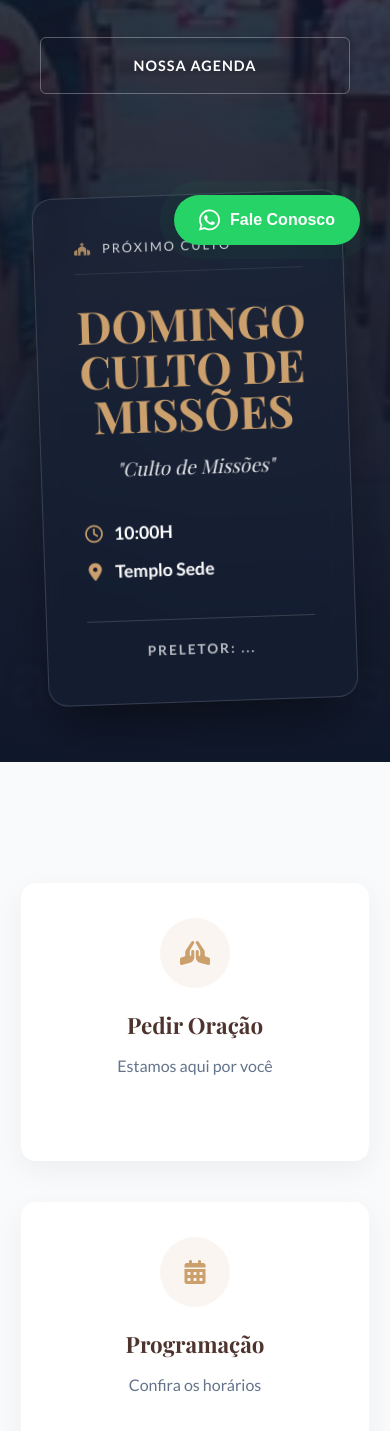
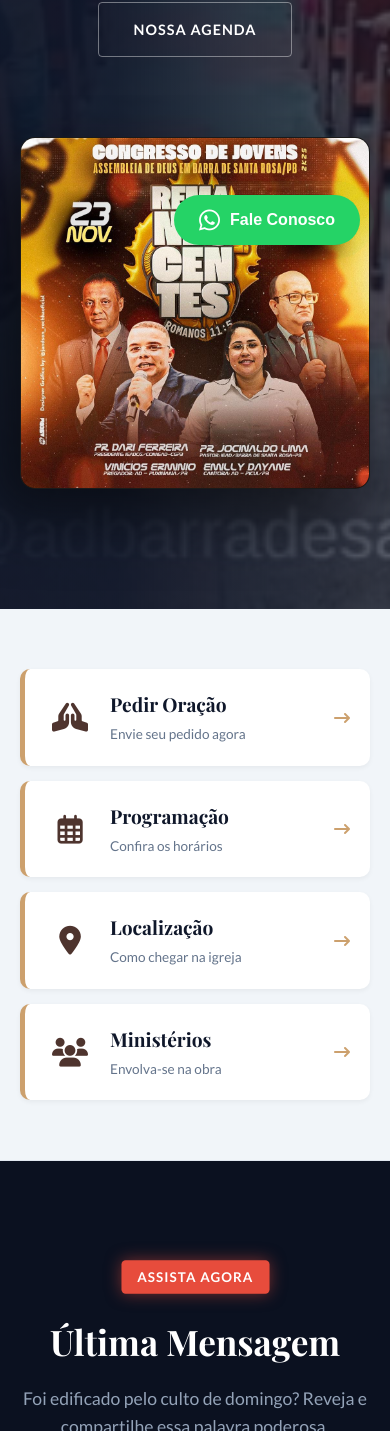
Before and after one commit to naldxjr/site-ad-barra, a plain HTML site: page index.html in a window 390 px wide. Shown: the part 569-2000 px from the top of the page. Drawn offline with nearby package versions, Linux system fonts and the light colour scheme.

Commit message:
Atualizando o home

```diff
--- a/css/home.css
+++ b/css/home.css
@@ -1,11 +1,15 @@
+/* --- HERO SECTION (Ajuste de Espaçamento) --- */
 .hero-master {
     position: relative;
-    min-height: 100vh;
+    /* Reduzi de 115vh para 95vh para subir o conteúdo */
+    min-height: 95vh;
     display: flex;
     align-items: center;
     background-color: #0f172a;
     overflow: hidden;
-    padding-top: 80px;
+    /* Reduzi o padding-top para aproximar do menu */
+    padding-top: 90px;
+    padding-bottom: 120px;
 }
 
 .hero-bg-texture {
@@ -14,8 +18,9 @@
     left: 0;
     width: 100%;
     height: 100%;
+    /* Substitua 'FOTO-HERO.jpeg' pela sua imagem de fundo */
     background-image:
-        linear-gradient(to bottom, rgba(15, 23, 42, 0.7), #0f172a),
+        linear-gradient(to right, rgba(15, 23, 42, 0.95) 30%, rgba(15, 23, 42, 0.7)),
         url('../img/FOTO-HERO.jpeg');
     background-size: cover;
     background-position: center;
@@ -27,17 +32,18 @@
     margin: 0 auto;
     width: 100%;
     display: flex;
-    align-items: center;
+    align-items: center; /* Alinha Texto e Cartaz pelo centro vertical */
     justify-content: space-between;
     padding: 0 20px;
     position: relative;
     z-index: 2;
-    gap: 60px;
+    gap: 40px;
 }
 
 .hero-content {
-    flex: 1;
+    flex: 1; /* Ocupa o espaço restante */
     color: white;
+    max-width: 600px; /* Limita largura do texto para não esticar demais */
 }
 
 .hero-tag {
@@ -50,12 +56,13 @@
     text-transform: uppercase;
     letter-spacing: 2px;
     margin-bottom: 25px;
-    color: rgba(255, 255, 255, 0.8);
+    color: rgba(255, 255, 255, 0.9);
+    background: rgba(255, 255, 255, 0.05);
     backdrop-filter: blur(5px);
 }
 
 .hero-content h1 {
-    font-size: 3.8rem;
+    font-size: 3.5rem; /* Tamanho ajustado para elegância */
     line-height: 1.1;
     margin-bottom: 25px;
     font-family: var(--fonte-titulos);
@@ -68,11 +75,12 @@
 }
 
 .hero-content p {
-    font-size: 1.2rem;
+    font-size: 1.15rem;
     color: #cbd5e1;
     margin-bottom: 40px;
     max-width: 550px;
     line-height: 1.7;
+    font-family: 'DM Sans', sans-serif;
 }
 
 .hero-botoes {
@@ -83,190 +91,182 @@
 .btn-hero-outline {
     background: transparent;
     color: white;
-    padding: 16px 32px;
-    border-radius: 6px;
-    font-weight: 800;
+    padding: 15px 35px;
+    border-radius: 4px;
+    font-weight: 700;
     text-decoration: none;
     text-transform: uppercase;
     letter-spacing: 1px;
     font-size: 0.9rem;
-    border: 1px solid rgba(255, 255, 255, 0.3);
+    border: 1px solid rgba(255, 255, 255, 0.4);
     transition: all 0.3s;
 }
 
 .btn-hero-outline:hover {
     border-color: var(--cor-ouro);
-    color: var(--cor-ouro);
-    background: rgba(255, 255, 255, 0.05);
+    color: var(--cor-primaria);
+    background-color: var(--cor-ouro);
 }
 
+/* Área do Cartaz */
 .hero-poster {
-    flex: 0.8;
+    flex: 0 0 450px; /* Largura fixa ideal para cartaz vertical */
     display: flex;
-    justify-content: flex-end;
+    justify-content: center;
+    perspective: 1000px;
 }
 
-.glass-card {
-    background: rgba(20, 30, 50, 0.6);
-    backdrop-filter: blur(12px);
-    -webkit-backdrop-filter: blur(12px);
-    border: 1px solid rgba(255, 255, 255, 0.15);
-    border-radius: 20px;
-    padding: 40px;
-    color: #fff;
+/* Container da Imagem do Cartaz */
+.flyer-container {
     width: 100%;
-    max-width: 400px;
-    box-shadow: 0 25px 50px -12px rgba(0,0,0,0.5);
-    transform: rotate(-2deg);
-    transition: transform 0.5s ease;
+    border-radius: 15px;
+    overflow: hidden;
+    box-shadow: -30px 30px 60px rgba(0,0,0,0.5); /* Sombra forte para destacar */
+    border: 1px solid rgba(255,255,255,0.1);
+    transform: rotateY(-10deg) rotateX(5deg); /* Leve inclinação 3D */
+    transition: all 0.5s ease;
+    background-color: #000;
 }
 
-.glass-card:hover {
-    transform: rotate(0deg) translateY(-5px);
+.flyer-container img {
+    width: 100%;
+    height: auto;
+    display: block;
 }
 
-.glass-header {
-    font-size: 0.8rem;
-    letter-spacing: 2px;
-    opacity: 0.8;
-    margin-bottom: 30px;
+.flyer-container:hover {
+    transform: rotateY(0deg) rotateX(0deg) scale(1.02); /* Endireita ao passar mouse */
+    border-color: var(--cor-ouro);
+    box-shadow: 0 20px 50px rgba(0,0,0,0.6);
+}
+
+/* Responsividade Básica Hero */
+@media (max-width: 900px) {
+    .hero-master {
+        min-height: auto;
+        padding-top: 120px;
+        padding-bottom: 80px;
+    }
+
+    .container-hero {
+        flex-direction: column;
+        text-align: center;
+    }
+
+    .hero-poster {
+        flex: 1;
+        width: 100%;
+        max-width: 350px;
+        margin-top: 40px;
+    }
+
+    .flyer-container {
+        transform: none; /* Remove efeito 3D no celular */
+    }
+
+    .hero-content h1 {
+        font-size: 2.5rem;
+    }
+
+    .hero-botoes {
+        justify-content: center;
+    }
+}
+/* --- CARD DE ATALHO (Clicável & Elegante) --- */
+/* --- SEÇÃO ATALHOS PRO (Action Cards) --- */
+.secao-atalhos-pro {
+    padding: 60px 20px;
+    background-color: #f1f5f9; /* Um cinza um pouco mais sólido para contraste */
+    position: relative;
+    border-bottom: 1px solid #e2e8f0;
+}
+
+.grid-atalhos-pro {
+    display: grid;
+    grid-template-columns: repeat(auto-fit, minmax(260px, 1fr));
+    gap: 25px;
+    max-width: 1200px;
+    margin: 0 auto;
+}
+
+/* O Cartão em si */
+.card-action {
+    background: white;
+    padding: 25px;
+    border-radius: 10px;
     display: flex;
     align-items: center;
-    gap: 10px;
-    border-bottom: 1px solid rgba(255,255,255,0.1);
-    padding-bottom: 15px;
+    text-decoration: none;
+    transition: all 0.3s cubic-bezier(0.25, 0.8, 0.25, 1);
+
+    /* Detalhe Premium: Borda Lateral Dourada */
+    border-left: 5px solid var(--cor-ouro);
+
+    /* Sombra inicial */
+    box-shadow: 0 4px 6px -1px rgba(0, 0, 0, 0.05), 0 2px 4px -1px rgba(0, 0, 0, 0.03);
+    position: relative;
+    overflow: hidden;
 }
 
-.glass-header i {
-    color: var(--cor-ouro);
+/* Efeito Hover (Mouse) */
+.card-action:hover {
+    transform: translateY(-5px); /* Sobe um pouco */
+    box-shadow: 0 20px 25px -5px rgba(0, 0, 0, 0.1), 0 10px 10px -5px rgba(0, 0, 0, 0.04);
 }
 
-.glass-content h2 {
-    font-family: var(--fonte-titulos);
-    font-size: 2.8rem;
-    line-height: 1;
-    color: var(--cor-ouro);
-    margin-bottom: 15px;
+/* Efeito Active (Clique/Toque) - Sensação tátil */
+.card-action:active {
+    transform: scale(0.98);
+    background-color: #fafafa;
 }
 
-.glass-content .tema {
-    font-style: italic;
-    font-size: 1.2rem;
-    margin-bottom: 35px;
-    opacity: 0.9;
-    font-family: 'Playfair Display', serif;
+/* Ícone à Esquerda */
+.icon-side {
+    font-size: 1.8rem;
+    color: var(--cor-primaria);
+    width: 50px;
+    display: flex;
+    justify-content: center;
+    transition: color 0.3s;
 }
 
-.info-detalhes p {
-    margin: 10px 0;
-    font-size: 1.1rem;
-    font-weight: 700;
-    display: flex;
-    align-items: center;
-    gap: 10px;
+.card-action:hover .icon-side {
+    color: var(--cor-ouro); /* Fica dourado no hover */
 }
 
-.info-detalhes i {
-    color: var(--cor-ouro);
-    width: 20px;
-    text-align: center;
+/* Texto no Meio */
+.text-side {
+    flex: 1; /* Ocupa o espaço do meio */
+    padding-left: 15px;
+    display: flex;
+    flex-direction: column;
 }
 
-.glass-footer {
-    margin-top: 35px;
-    padding-top: 20px;
-    border-top: 1px solid rgba(255,255,255,0.15);
-    font-size: 0.85rem;
-    letter-spacing: 2px;
-    text-align: center;
-    text-transform: uppercase;
+.text-side h3 {
+    font-family: var(--fonte-titulos);
+    color: #0f172a;
+    font-size: 1.2rem;
+    margin: 0 0 4px 0;
     font-weight: 700;
-    color: rgba(255,255,255,0.7);
 }
 
-.acesso-rapido {
-    padding: 80px 20px;
-    background-color: #f8fafc;
+.text-side span {
+    color: #64748b;
+    font-size: 0.85rem;
+    font-weight: 500;
 }
 
-.grid-icones {
-    display: grid;
-    grid-template-columns: repeat(auto-fit, minmax(240px, 1fr));
-    gap: 30px;
-    max-width: 1200px;
-    margin: 0 auto;
-    margin-top: -120px;
-    position: relative;
-    z-index: 10;
+/* Seta à Direita */
+.arrow-side {
+    color: #cbd5e1; /* Cinza claro inicialmente */
+    font-size: 1.2rem;
+    transition: all 0.3s ease;
 }
 
-.item-icone {
-    background: white;
-    padding: 35px;
-    border-radius: 16px;
-    text-align: center;
-    text-decoration: none;
-    box-shadow: 0 10px 30px rgba(0, 0, 0, 0.05);
-    transition: all 0.3s cubic-bezier(0.4, 0, 0.2, 1);
-    border: 1px solid rgba(0,0,0,0.03);
-    cursor: pointer;
-    display: flex;
-    flex-direction: column;
-    align-items: center;
-    border-bottom: 3px solid transparent;
-}
-
-.item-icone:hover {
-    transform: translateY(-10px);
-    box-shadow: 0 20px 40px rgba(14, 42, 71, 0.15);
-    border-bottom-color: var(--cor-ouro);
-}
-
-.circulo-icone {
-    width: 70px;
-    height: 70px;
-    background-color: rgba(204, 160, 109, 0.1);
-    color: var(--cor-ouro);
-    border-radius: 50%;
-    display: flex;
-    align-items: center;
-    justify-content: center;
-    font-size: 2rem;
-    margin-bottom: 20px;
-    transition: all 0.3s;
-}
-
-.item-icone:hover .circulo-icone {
-    background-color: var(--cor-ouro);
+/* Animação da Seta no Hover */
+.card-action:hover .arrow-side {
     color: var(--cor-primaria);
-    transform: scale(1.1);
-}
-
-.item-icone h3 {
-    color: var(--cor-primaria);
-    font-size: 1.4rem;
-    margin-bottom: 10px;
-    font-family: var(--fonte-titulos);
-}
-
-.item-icone p {
-    color: #64748b;
-    font-size: 1rem;
-    margin: 0;
-    line-height: 1.5;
-}
-
-.seta-link {
-    margin-top: 20px;
-    color: var(--cor-ouro);
-    opacity: 0;
-    transform: translateX(-10px);
-    transition: all 0.3s;
-}
-
-.item-icone:hover .seta-link {
-    opacity: 1;
-    transform: translateX(0);
+    transform: translateX(5px); /* Move para a direita */
 }
 
 .secao-cinema {
--- a/css/mobile.css
+++ b/css/mobile.css
@@ -1,9 +1,14 @@
-@media (max-width: 850px) {
+@media (max-width: 900px) {
 
-    /* --- 1. CABEÇALHO E BOTÃO --- */
     .header-principal {
-        position: relative;
-        padding: 10px 0;
+        position: fixed;
+        top: 0;
+        left: 0;
+        width: 100%;
+        background-color: white;
+        padding: 15px 0;
+        box-shadow: 0 2px 10px rgba(0,0,0,0.1);
+        z-index: 1000;
     }
 
     .container-menu {
@@ -11,6 +16,10 @@
         display: flex;
         justify-content: space-between;
         align-items: center;
+    }
+
+    .logo {
+        z-index: 1002;
     }
 
     .btn-mobile {
@@ -31,45 +40,40 @@
         display: block;
         width: 100%;
         height: 3px;
-        background-color: var(--cor-primaria);
+        background-color: #0f172a;
         border-radius: 2px;
         transition: 0.3s;
     }
 
-    /* Animação do X */
-    #nav-principal.active~.btn-mobile .linha:nth-child(1) {
+    #nav-principal.active ~ .btn-mobile .linha:nth-child(1) {
         transform: translateY(10px) rotate(45deg);
     }
 
-    #nav-principal.active~.btn-mobile .linha:nth-child(2) {
+    #nav-principal.active ~ .btn-mobile .linha:nth-child(2) {
         opacity: 0;
     }
 
-    #nav-principal.active~.btn-mobile .linha:nth-child(3) {
+    #nav-principal.active ~ .btn-mobile .linha:nth-child(3) {
         transform: translateY(-11px) rotate(-45deg);
     }
 
-    /* --- 2. O MENU (LISTINHA DESCENDO) --- */
     #nav-principal {
         display: block;
-        position: absolute;
-        top: 100%;
-        left: 0;
-        width: 100%;
-        background-color: var(--cor-primaria);
-        box-shadow: 0 10px 15px rgba(0, 0, 0, 0.1);
-        padding: 0;
-        z-index: 1000;
-
-        max-height: 0;
-        overflow: hidden;
-        transition: max-height 0.4s ease-out;
-        border-bottom: 4px solid var(--cor-ouro);
+        position: fixed;
+        top: 0;
+        right: -100%;
+        width: 80%;
+        height: 100vh;
+        background-color: white;
+        box-shadow: -5px 0 15px rgba(0, 0, 0, 0.1);
+        padding-top: 80px;
+        z-index: 1001;
+        transition: right 0.4s ease-in-out;
+        border-left: 1px solid #eee;
     }
 
-
     #nav-principal.active {
-        max-height: 500px;
+        right: 0;
     }
 
     .menu-lista {
@@ -84,169 +88,203 @@
     .menu-lista li {
         width: 100%;
         text-align: center;
-        border-bottom: 1px solid rgba(255, 255, 255, 0.05);
+        border-bottom: 1px solid rgba(0, 0, 0, 0.05);
     }
 
     .menu-lista a {
         display: block;
-        padding: 15px 0;
-        color: white;
-        font-size: 1rem;
-        font-weight: bold;
+        padding: 20px 0;
+        color: #0f172a;
+        font-size: 1.1rem;
+        font-weight: 700;
         text-transform: uppercase;
     }
 
     .menu-lista a:hover {
-        background-color: rgba(0, 0, 0, 0.2);
-        color: var(--cor-ouro);
+        background-color: #f8fafc;
+        color: #c69f6e;
     }
 
-    /* Botão Contribua no Mobile */
     .btn-contato {
-        margin-top: 10px;
+        margin-top: 20px;
         display: inline-block !important;
-        background-color: var(--cor-ouro) !important;
-        color: var(--cor-primaria) !important;
+        background-color: #0f172a !important;
+        color: white !important;
         border: none !important;
-        padding: 10px 30px !important;
+        padding: 15px 40px !important;
+        border-radius: 50px !important;
     }
 
-    /* --- 3. CORREÇÃO DOS HEROS (CAPAS) --- */
-
-    .hero-master,
-    .hero-page {
-        /* Remove a altura fixa de tela cheia que fica feia no mobile */
-        height: auto !important;
-        min-height: auto !important;
-
-        /* Adiciona respiro em cima e embaixo */
-        padding: 60px 20px;
-
-        /* Corrige imagem de fundo */
-        background-attachment: scroll !important;
-        /* Parallax off no mobile */
-        background-position: center center !important;
-        margin-top: 0 !important;
-        /* Remove margem negativa */
+    .container-hero {
+        flex-direction: column;
+        text-align: center;
+        gap: 40px;
+        padding-bottom: 40px;
+        padding-top: 40px;
     }
 
-    /* Ajuste dos textos da Capa */
-    .hero-overlay,
-    .hero-overlay-page {
-        background: rgba(14, 42, 71, 0.7);
-        /* Escurece um pouco mais pra ler melhor */
-        border-radius: 10px;
-        /* Um leve arredondamento */
-        padding: 30px 15px;
-        /* Espaço interno */
+    .hero-content h1 {
+        font-size: 2.5rem;
     }
 
-    .hero-overlay h1,
-    .hero-overlay-page h2 {
-        font-size: 1.8rem;
-        /* Fonte menor para não quebrar */
-        line-height: 1.2;
-        margin-bottom: 15px;
+    .hero-botoes {
+        justify-content: center;
     }
 
-    .hero-overlay p,
-    .hero-overlay-page p {
-        font-size: 1rem;
-        line-height: 1.5;
+    .hero-poster {
+        width: 100%;
+        justify-content: center;
+        margin-top: 40px;
+        display: flex;
     }
 
-    /* Botões da Capa um embaixo do outro */
-    .hero-botoes {
-        flex-direction: column;
-        width: 100%;
-        gap: 15px;
+    .glass-card {
+        transform: rotate(0deg);
+        max-width: 340px;
     }
 
-    .btn-hero-principal,
-    .btn-hero-outline {
-        width: 100%;
-        display: block;
-        text-align: center;
+    .hero-master {
+        padding-top: 100px;
+        min-height: auto;
+        height: auto;
     }
 
-    /* --- 4. AJUSTES DE LAYOUT GERAL --- */
-
-    /* Remove margens negativas que quebram o layout */
-    .acesso-rapido,
-    .hero-master {
-        margin-top: 0 !important;
-        top: 0 !important;
+    .acesso-rapido {
+        margin-top: 0;
+        padding-top: 40px;
+        padding-bottom: 40px;
     }
 
-    /* Transforma tudo em coluna única */
-    .grid-icones,
-    .container-split,
-    .container-split-video,
-    .grid-semana,
-    .grid-contato-moderno,
-    .layout-doacao {
-        display: flex;
-        flex-direction: column;
+    .grid-icones {
+        grid-template-columns: 1fr;
+        margin-top: 0;
+        gap: 20px;
     }
 
     .item-icone {
         width: 100%;
-        margin-bottom: 10px;
+        margin-bottom: 0;
     }
 
-    /* Agenda Ajustes */
-    .culto-item {
-        flex-direction: row;
-        text-align: left;
+    .grid-visita {
+        grid-template-columns: 1fr;
+        gap: 50px;
     }
 
-    .dia-card,
-    .card-evento,
-    .card-min,
-    .card-lider {
-        width: 100% !important;
+    .mapa-visita {
+        height: 350px;
     }
 
-    /* Texto Justificado ou Esquerda para facilitar leitura */
-    .texto-historia,
-    .texto-mensagem {
-        text-align: left;
+    .cabecalho-cinema h2 {
+        font-size: 2.2rem;
     }
 
-    .video-wrapper,
-    .moldura-foto {
-        width: 100%;
-        margin-bottom: 20px;
+    .botoes-cinema {
+        flex-direction: column;
     }
 
-    /* Ajuste Contato */
-    .coluna-info,
-    .coluna-form {
+    .hero-page {
+        height: auto !important;
+        padding: 120px 20px 60px !important;
+        margin-top: 0 !important;
+    }
+
+    .hero-overlay-page h2 {
+        font-size: 2.5rem;
+    }
+
+    .grid-historia,
+    .layout-overlap,
+    .grid-pilares-inline,
+    .grid-lideres,
+    .grid-ministerios,
+    .grid-agenda {
+        grid-template-columns: 1fr;
+        gap: 40px;
+    }
+
+    .divisor-vertical {
+        width: 100px;
+        height: 1px;
+        margin: 0 auto;
+    }
+
+    .coluna-img-art, .coluna-imagem {
+        order: -1;
+    }
+
+    .card-contato-wrapper {
+        flex-direction: column;
+    }
+
+    .painel-info, .painel-form {
+        padding: 40px 20px;
+    }
+
+    .row-duplo {
+        flex-direction: column;
+        gap: 0;
+    }
+
+    .layout-doacao {
+        flex-direction: column;
+        gap: 50px;
+    }
+
+    .coluna-pix {
+        justify-content: center;
         width: 100%;
     }
 
-    .grid-mapa-premium {
-        flex-direction: column !important;
+    .card-pix-master {
+        width: 100%;
+        max-width: 350px;
     }
 
-    .convite-visita {
-        padding: 30px 20px;
-        /* Menos espaçamento no celular */
+    .timeline-container {
+        padding: 0 10px;
     }
 
-    .mapa-frame {
-        height: 300px;
-        /* Altura fixa para o mapa no celular */
+    .linha-evento {
+        flex-direction: column;
+        text-align: center;
+        align-items: center;
+        gap: 15px;
     }
 
-    .lista-conforto {
+    .grid-semana {
         grid-template-columns: 1fr;
-        /* Uma coluna de diferenciais no celular */
     }
+
+    .conteudo-dark {
+        flex-direction: column;
+        text-align: center;
+    }
+
+    .hora-dark {
+        display: none;
+    }
+
+    .grid-atalhos-pro {
+        grid-template-columns: 1fr; /* Uma coluna */
+        gap: 15px;
+    }
+
+    .card-action {
+        padding: 20px; /* Um pouco menos de padding */
+        /* No mobile, a sombra pode ser mais sutil */
+        box-shadow: 0 2px 5px rgba(0,0,0,0.05);
+    }
+
+    /* Garante que a seta fique sempre visível e colorida no mobile para indicar clique */
+    .arrow-side {
+        color: var(--cor-ouro);
+        font-size: 1rem;
+    }
+
 }
 
-/* Desktop: esconde o botão */
-@media (min-width: 851px) {
+@media (min-width: 901px) {
     .btn-mobile {
         display: none !important;
     }
--- a/index.html
+++ b/index.html
@@ -68,56 +68,70 @@
             </div>
 
             <div class="hero-poster">
-                <div class="glass-card">
-                    <div class="glass-header">
-                        <span class="icone-igreja"><i class="fa-solid fa-church"></i></span>
-                        <span>PRÓXIMO CULTO</span>
-                    </div>
-                    <div class="glass-content">
-                        <h2>DOMINGO<br>CULTO DE MISSÕES</h2>
-                        <p class="tema">"Culto de Missões"</p>
-
-                        <div class="info-detalhes">
-                            <p><i class="fa-regular fa-clock"></i> 10:00H</p>
-                            <p><i class="fa-solid fa-location-dot"></i> Templo Sede</p>
-                        </div>
-                    </div>
-                    <div class="glass-footer">
-                        PRELETOR: ...
-                    </div>
+                <div class="flyer-container">
+                    <img src="img/FOTO-CARTAZ.jpeg" alt="Cartaz do Evento">
                 </div>
             </div>
 
         </div>
     </section>
 
-    <section class="acesso-rapido">
+    <section class="secao-atalhos-pro">
         <div class="container">
-            <div class="grid-icones">
-                <a href="contato.html" class="item-icone">
-                    <div class="circulo-icone"><i class="fa-solid fa-hands-praying"></i></div>
-                    <h3>Pedir Oração</h3>
-                    <p>Estamos aqui por você</p>
-                    <span class="seta-link"><i class="fa-solid fa-arrow-right"></i></span>
+            <div class="grid-atalhos-pro">
+
+                <a href="contato.html" class="card-action">
+                    <div class="icon-side">
+                        <i class="fa-solid fa-hands-praying"></i>
+                    </div>
+                    <div class="text-side">
+                        <h3>Pedir Oração</h3>
+                        <span>Envie seu pedido agora</span>
+                    </div>
+                    <div class="arrow-side">
+                        <i class="fa-solid fa-arrow-right-long"></i>
+                    </div>
                 </a>
-                <a href="agenda.html" class="item-icone">
-                    <div class="circulo-icone"><i class="fa-solid fa-calendar-days"></i></div>
-                    <h3>Programação</h3>
-                    <p>Confira os horários</p>
-                    <span class="seta-link"><i class="fa-solid fa-arrow-right"></i></span>
+
+                <a href="agenda.html" class="card-action">
+                    <div class="icon-side">
+                        <i class="fa-regular fa-calendar-days"></i>
+                    </div>
+                    <div class="text-side">
+                        <h3>Programação</h3>
+                        <span>Confira os horários</span>
+                    </div>
+                    <div class="arrow-side">
+                        <i class="fa-solid fa-arrow-right-long"></i>
+                    </div>
                 </a>
-                <a href="contato.html" class="item-icone">
-                    <div class="circulo-icone"><i class="fa-solid fa-location-dot"></i></div>
-                    <h3>Localização</h3>
-                    <p>Como chegar</p>
-                    <span class="seta-link"><i class="fa-solid fa-arrow-right"></i></span>
+
+                <a href="contato.html" class="card-action">
+                    <div class="icon-side">
+                        <i class="fa-solid fa-location-dot"></i>
+                    </div>
+                    <div class="text-side">
+                        <h3>Localização</h3>
+                        <span>Como chegar na igreja</span>
+                    </div>
+                    <div class="arrow-side">
+                        <i class="fa-solid fa-arrow-right-long"></i>
+                    </div>
                 </a>
-                 <a href="ministerios.html" class="item-icone">
-                    <div class="circulo-icone"><i class="fa-solid fa-users"></i></div>
-                    <h3>Ministérios</h3>
-                    <p>Sirva conosco</p>
-                    <span class="seta-link"><i class="fa-solid fa-arrow-right"></i></span>
+
+                <a href="ministerios.html" class="card-action">
+                    <div class="icon-side">
+                        <i class="fa-solid fa-users"></i>
+                    </div>
+                    <div class="text-side">
+                        <h3>Ministérios</h3>
+                        <span>Envolva-se na obra</span>
+                    </div>
+                    <div class="arrow-side">
+                        <i class="fa-solid fa-arrow-right-long"></i>
+                    </div>
                 </a>
+
             </div>
         </div>
     </section>
```
Also changed, not shown: img/FOTO-CARTAZ.jpeg (added).
